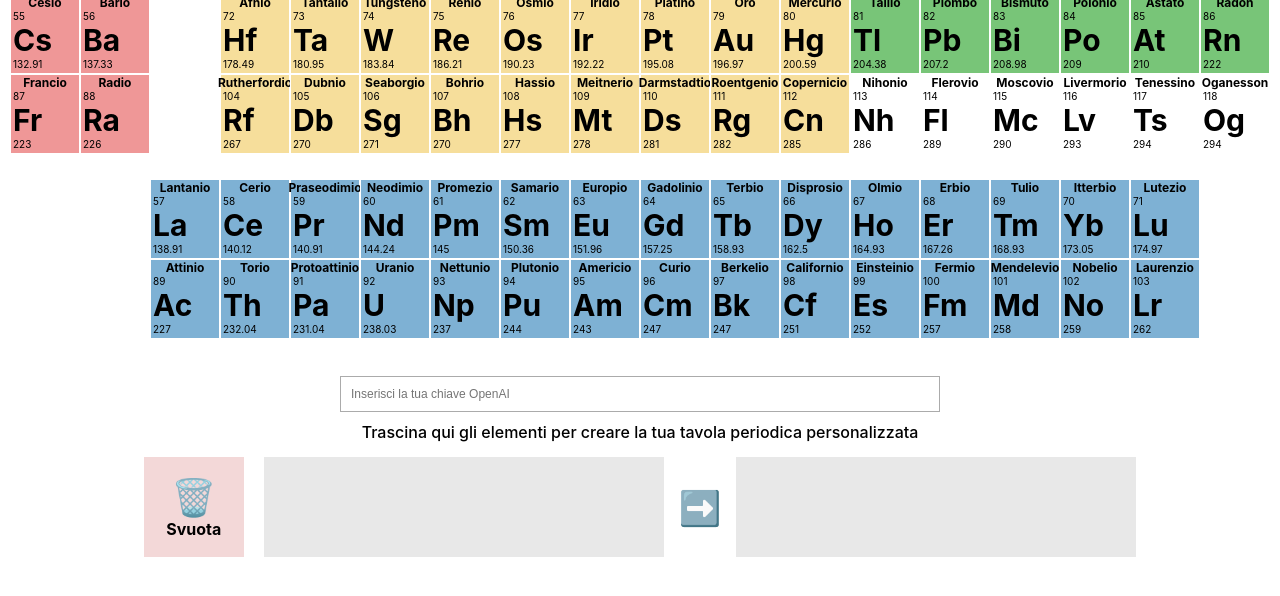
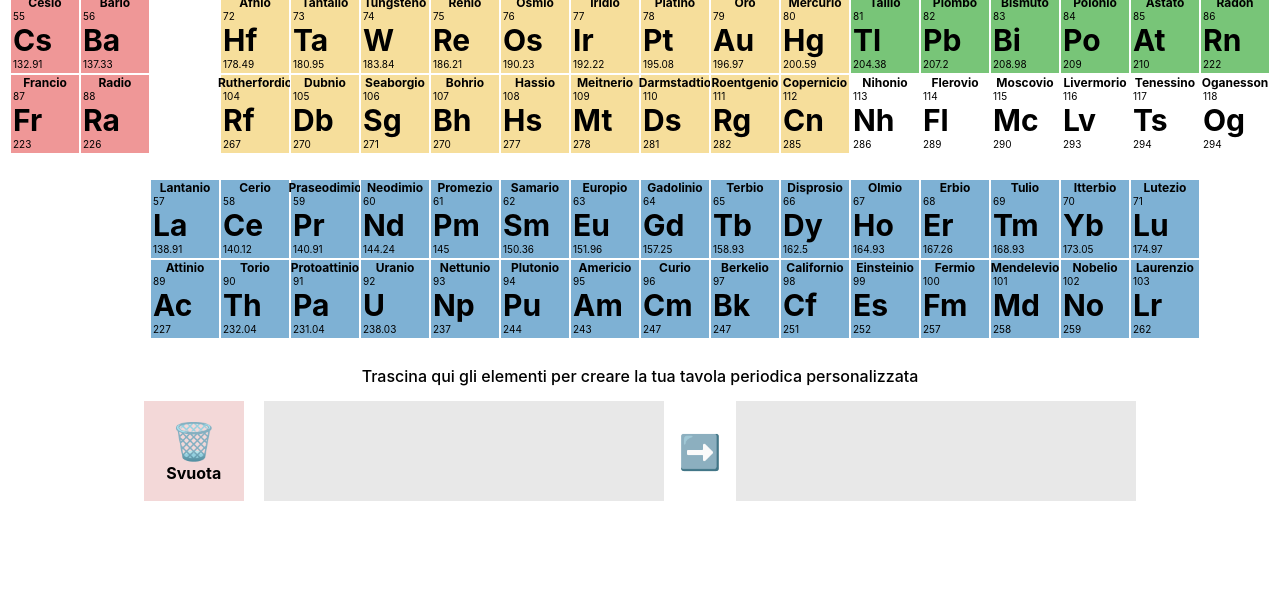
Before and after one commit to caroollxx/server-di-carol, a website: page static/tavola-periodica/index.html in a window 1280 px wide. Shown: the part 434-1030 px from the top of the page. Drawn offline with Linux system fonts and the light colour scheme.

Commit message:
Update index.html

```diff
--- a/static/tavola-periodica/index.html
+++ b/static/tavola-periodica/index.html
@@ -78,7 +78,6 @@
         <div id="wrapper" class="column"></div>
     </div>
     <div class="center-drop-zone">
-        <input type="password" id="apikey" placeholder="Inserisci la tua chiave OpenAI">
         <div class="center-drop-zone-text">
             Trascina qui gli elementi per creare la tua tavola periodica personalizzata
         </div>
```
